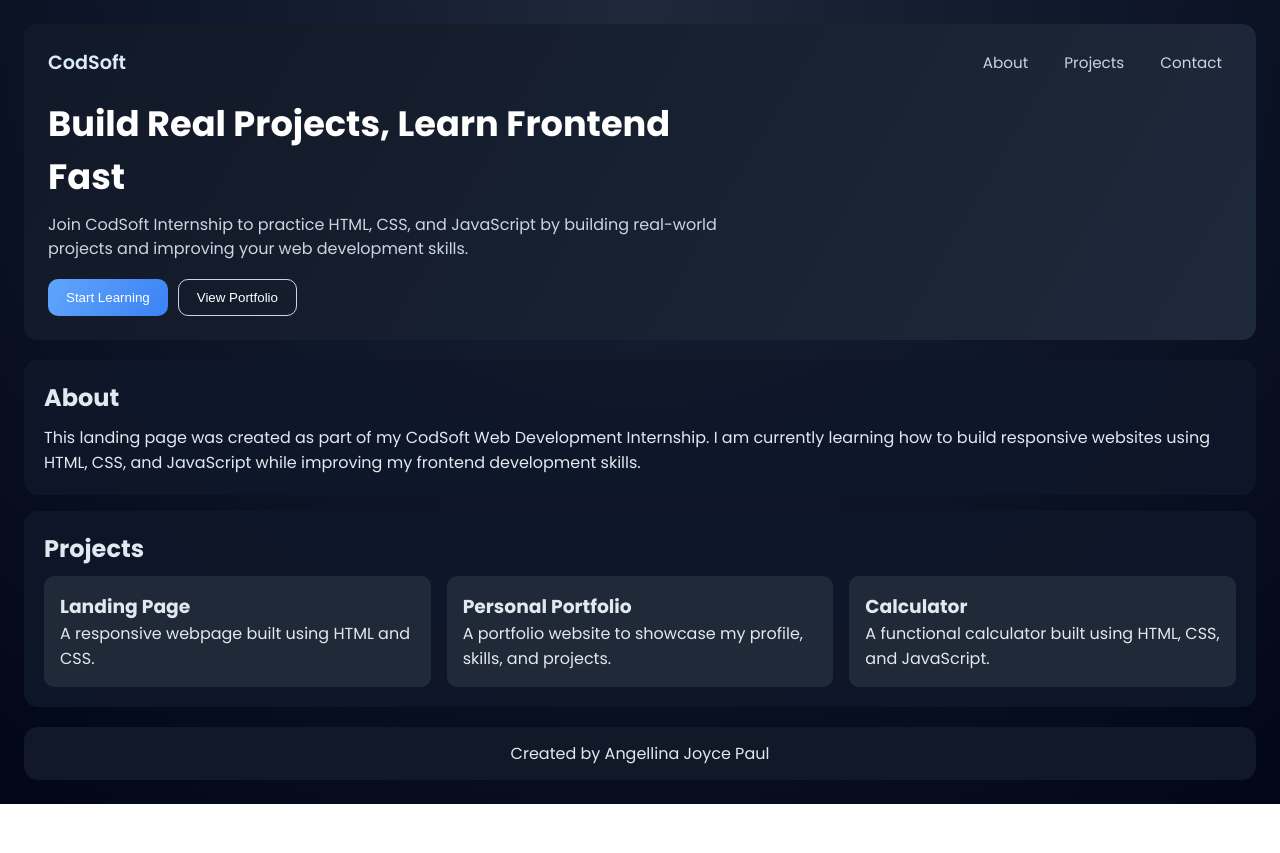
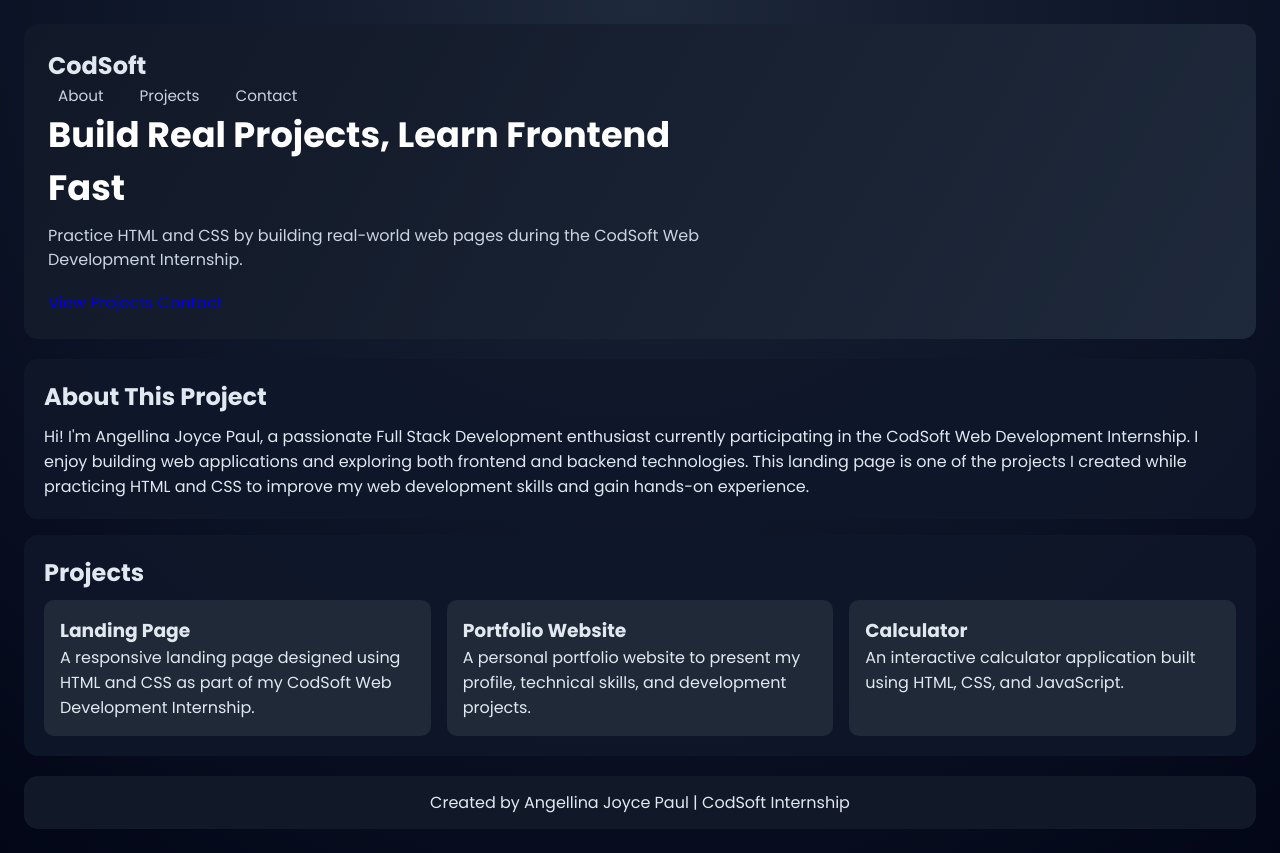
Before and after one commit to AngellinaJoycePaul/CODSOFT, a plain HTML site: page Level1/LandingPage/index.html in a window 1280 px wide. Before the commit the page ends 804 px from the top, so only its background shows below. Drawn offline with Linux system fonts and the light colour scheme.

Commit message:
Refactor landing page structure and content
Updated the structure and content of the landing page, including changes to the navigation, hero section, and project descriptions.

```diff
--- a/Level1/LandingPage/index.html
+++ b/Level1/LandingPage/index.html
@@ -1,10 +1,8 @@
 <!DOCTYPE html>
 <html lang="en">
-
 <head>
 <meta charset="UTF-8">
 <meta name="viewport" content="width=device-width, initial-scale=1.0">
-
 <title>CodSoft Internship | Landing Page</title>
 
 <link href="https://fonts.googleapis.com/css2?family=Poppins:wght@300;400;500;600;700&display=swap" rel="stylesheet">
@@ -14,9 +12,8 @@
 <body>
 
 <header>
-
-<nav class="top-nav">
-<div class="brand">CodSoft</div>
+<nav class="navbar">
+<h2 class="logo">CodSoft</h2>
 
 <ul class="nav-links">
 <li><a href="#about">About</a></li>
@@ -27,70 +24,53 @@
 
 <div class="hero">
 <h1>Build Real Projects, Learn Frontend Fast</h1>
+<p>Practice HTML and CSS by building real-world web pages during the CodSoft Web Development Internship.</p>
 
-<p>
-Join CodSoft Internship to practice HTML, CSS, and JavaScript by building
-real-world projects and improving your web development skills.
-</p>
-
-<div class="hero-buttons">
-<button>Start Learning</button>
-<button class="ghost">View Portfolio</button>
+<div class="buttons">
+<a href="#projects" class="btn">View Projects</a>
+<a href="#contact" class="btn-outline">Contact</a>
 </div>
-
 </div>
 
 </header>
 
-<main>
-
 <section id="about">
-
-<h2>About</h2>
-
+<h2>About This Project</h2>
 <p>
-This landing page was created as part of my CodSoft Web Development Internship.
-I am currently learning how to build responsive websites using HTML, CSS,
-and JavaScript while improving my frontend development skills.
+Hi! I'm Angellina Joyce Paul, a passionate Full Stack Development enthusiast
+currently participating in the CodSoft Web Development Internship. I enjoy
+building web applications and exploring both frontend and backend technologies.
+This landing page is one of the projects I created while practicing HTML and
+CSS to improve my web development skills and gain hands-on experience.
 </p>
-
 </section>
 
-
 <section id="projects">
-
 <h2>Projects</h2>
 
 <div class="project-list">
 
 <div class="card">
 <h3>Landing Page</h3>
-<p>A responsive webpage built using HTML and CSS.</p>
+<p>A responsive landing page designed using HTML and CSS as part of my CodSoft Web Development Internship.</p>
 </div>
 
 <div class="card">
-<h3>Personal Portfolio</h3>
-<p>A portfolio website to showcase my profile, skills, and projects.</p>
+<h3>Portfolio Website</h3>
+<p>A personal portfolio website to present my profile, technical skills, and development projects.</p>
 </div>
 
 <div class="card">
 <h3>Calculator</h3>
-<p>A functional calculator built using HTML, CSS, and JavaScript.</p>
+<p>An interactive calculator application built using HTML, CSS, and JavaScript.</p>
 </div>
 
 </div>
-
 </section>
 
-</main>
-
-
 <footer id="contact">
-
-<p>Created by Angellina Joyce Paul</p>
-
+<p>Created by Angellina Joyce Paul | CodSoft Internship</p>
 </footer>
 
 </body>
 </html>
-</html>
```
